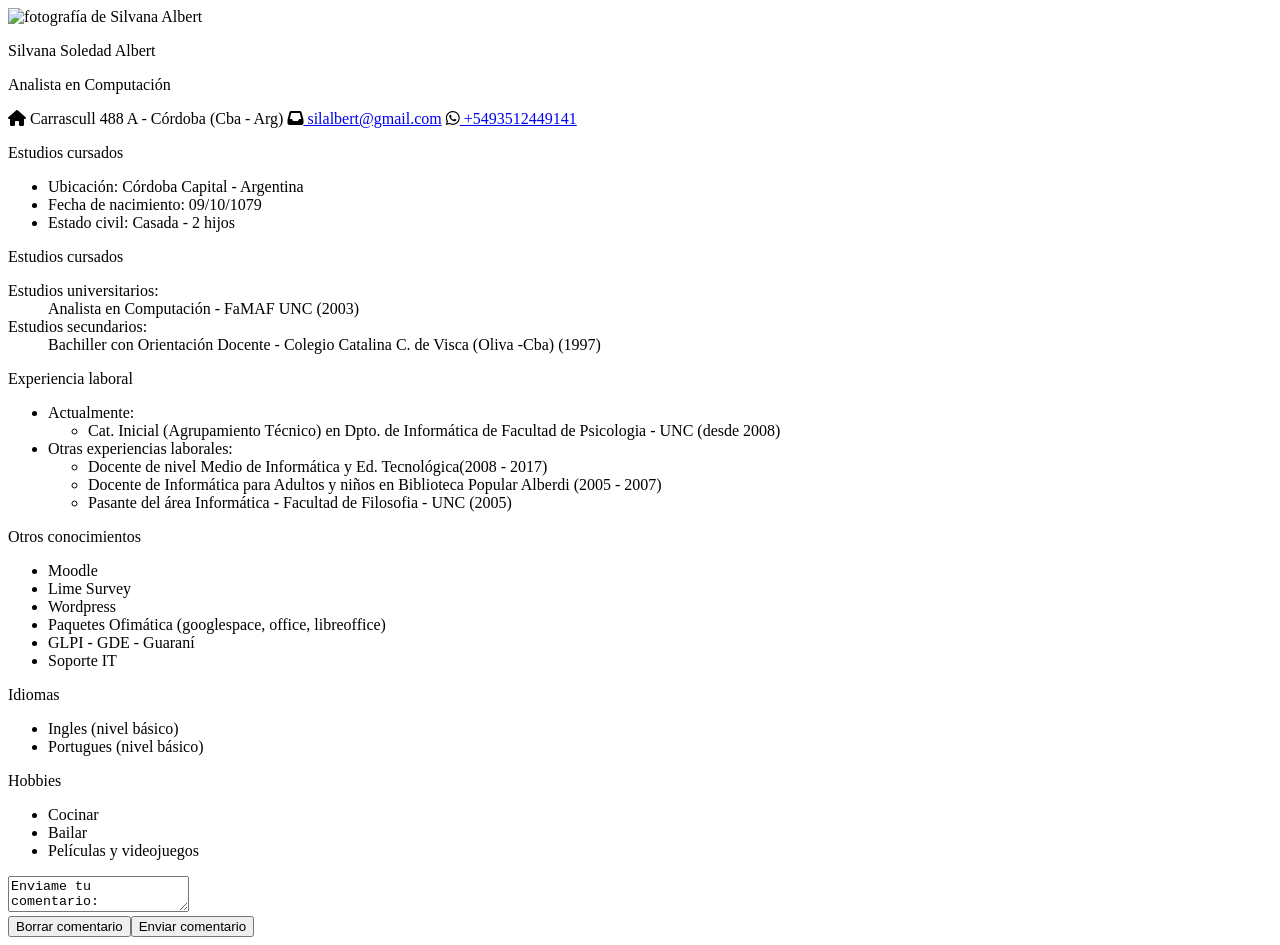
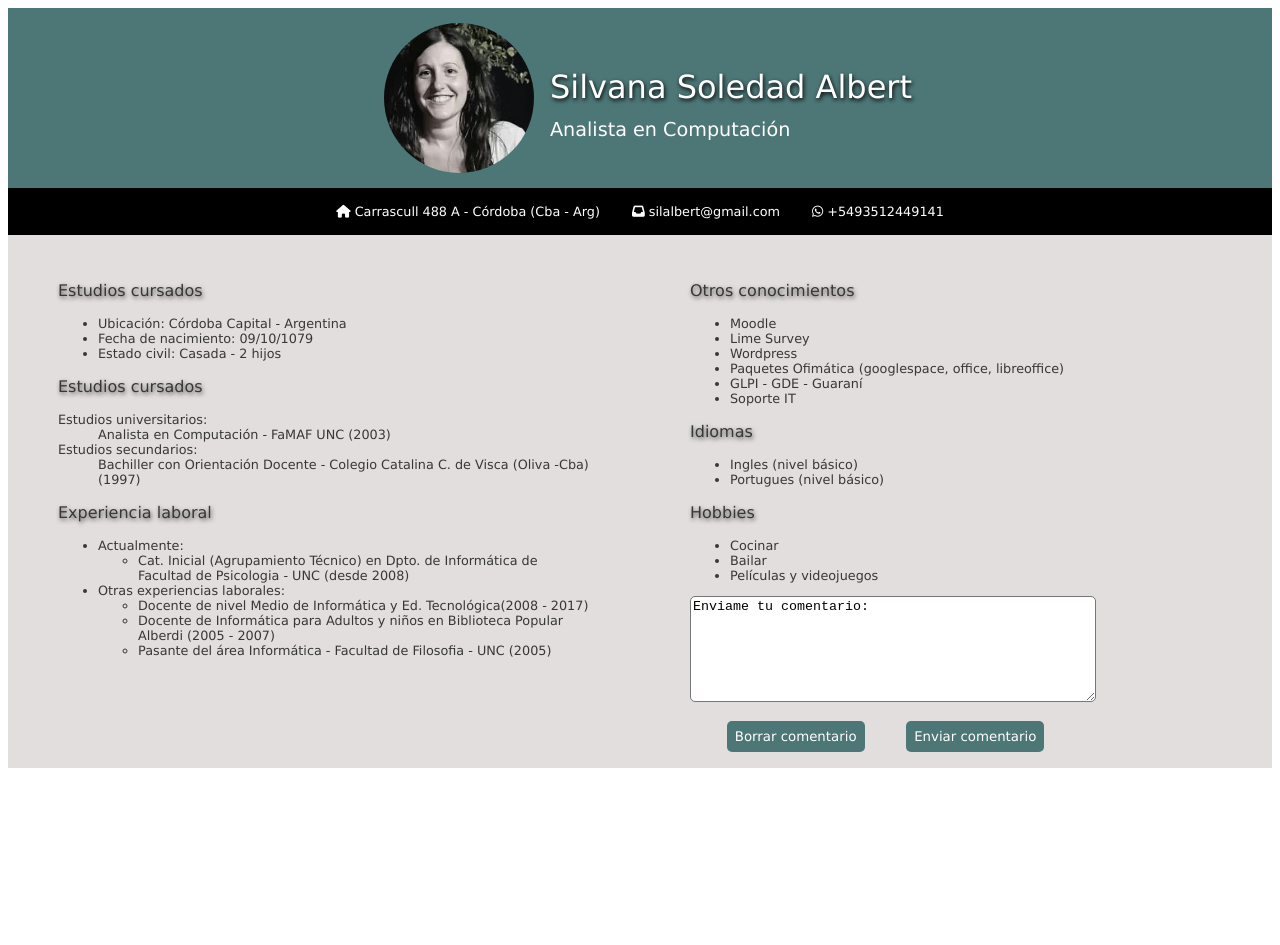
Before and after one commit to silalbert/curriculum, a plain HTML site: page curriculum2.html in a window 1280 px wide. After the commit the page ends 800 px from the top, so only its background shows below. Drawn offline with nearby package versions, Linux system fonts and the light colour scheme; the site is published under a folder, as on GitHub Pages, so addresses that start at the root find nothing.

Commit message:
cuarto commit

```diff
--- a/curriculum2.html
+++ b/curriculum2.html
@@ -1,17 +1,17 @@
 <!DOCTYPE html>
 <html lang="en">
     <head> <meta charset="UTF8" >
-        <link rel="icon" href="/imagenes/favicon.png">
+        <link rel="icon" href="imagenes/favicon.png">
 
         <link rel="stylesheet" href="https://cdnjs.cloudflare.com/ajax/libs/animate.css/4.1.1/animate.min.css"/>
-        <link rel="stylesheet" href="/css/estiloCV2.css">
+        <link rel="stylesheet" href="css/estiloCV2.css">
         <script src="https://kit.fontawesome.com/9604b60dc2.js" crossorigin="anonymous"></script>
         <title>Curriculum Vitae 2</title>
     </head>
     <body>
 
         <div class="encabezadoCV">
-            <img class="animate__animated animate__flipInX" src="/imagenes/silvana.jpg" alt="fotografía de Silvana Albert">
+            <img class="animate__animated animate__flipInX" src="imagenes\silvana.jpg" alt="fotografía de Silvana Albert">
             <div>
                 <p class="animate__animated animate__fadeInRight texto nombre">Silvana Soledad Albert</p>
                 <p class="animate__animated animate__fadeInRight texto ocupacion">Analista en Computación</p>
```
